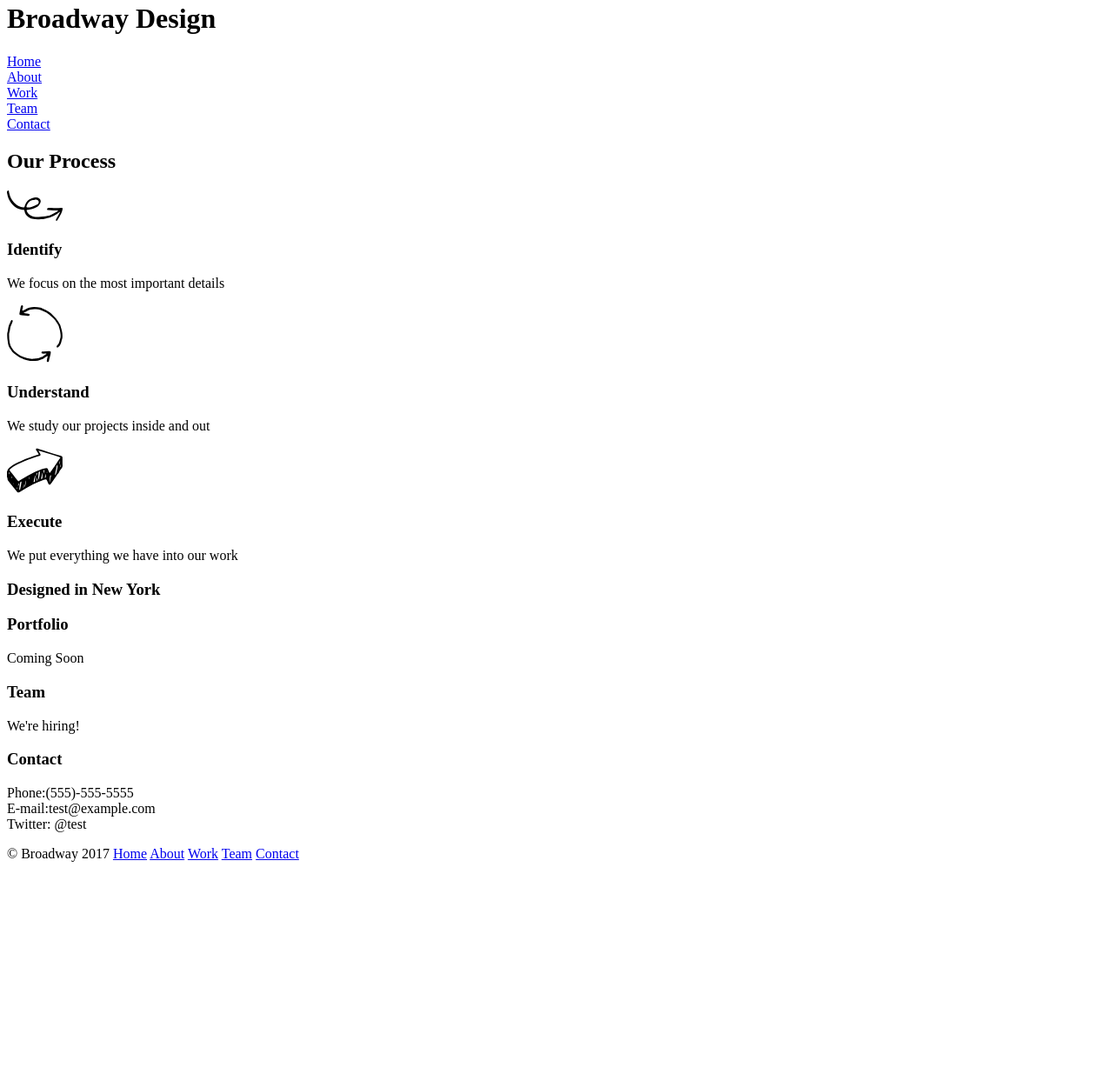
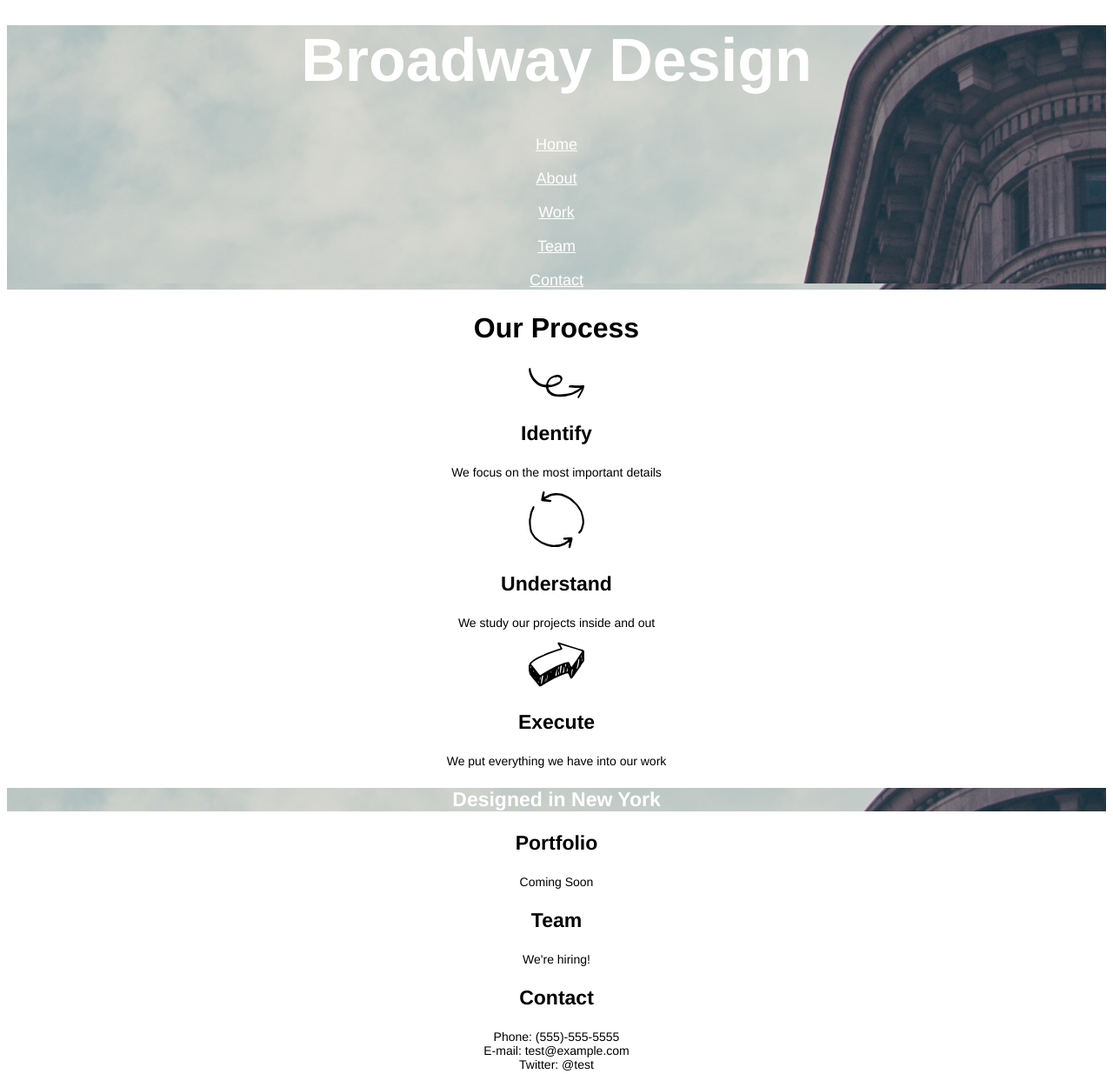
Before and after one commit to karenau/broadway, a plain HTML site: page index.html in a window 1280 px wide. Shown: the part 18-1253 px from the top of the page at 87% size. Before the commit the page ends 1025 px from the top, so only its background shows below. Drawn offline with Linux system fonts and the light colour scheme.

Commit message:
Complete website content and styling.

```diff
--- a/index.html
+++ b/index.html
@@ -2,17 +2,19 @@
 <html>
   <head>
     <title>Broadway Design</title>
-    <link href="resources/css/style.css" type="text/css" rel"stylesheet">
+    <link href="resources/css/style.css" type="text/css" rel="stylesheet">
   </head>
   <body>
-    <h1 id=home>Broadway Design</h1>
-    <nav>
-      <a href="#home">Home</a> <br />
-      <a href="#about">About</a> <br />
-      <a href="#work">Work</a> <br />
-      <a href="#team">Team</a> <br />
+    <div class="header">
+      <h1 id=home>Broadway Design</h1>
+    <nav class="navigation">
+      <a href="#home">Home</a> <br /> <br />
+      <a href="#about">About</a> <br /> <br />
+      <a href="#work">Work</a> <br /> <br />
+      <a href="#team">Team</a> <br /> <br />
       <a href="#contact">Contact</a>
     </nav>
+  </div>
     <h2 id=about>Our Process</h2>
       <img src="resources/identify.svg" />
       <h3>Identify</h3>
@@ -29,9 +31,9 @@
       <h3 id=team>Team</h3>
         <p>We're hiring!</p>
       <h3 id=contact>Contact</h3>
-        <p>Phone:(555)-555-5555 <br /> E-mail:test@example.com <br />
+        <p>Phone: (555)-555-5555 <br /> E-mail: test@example.com <br />
           Twitter: @test </p>
-      <p class=footer>
+      <p class="footer">
         © Broadway 2017
         <a href="#home">Home</a>
         <a href="#about">About</a>
--- a/resources/css/style.css
+++ b/resources/css/style.css
@@ -0,0 +1,50 @@
+/*universal styling*/
+* {
+  text-align: center;
+  font-family: Helvetica, sans-serif;
+}
+/*header*/
+h1,
+h2,
+h3 {
+  font-weight: bold;
+}
+h1 {
+  font-size: 70px;
+  color: white;
+}
+h1,
+.header {
+  background-image:url("../the-flatiron-building.png");
+}
+.navigation a {
+  font-size: 18px;
+  color: white;
+}
+/*headings*/
+h2 {
+  font-size: 32px;
+}
+h3 {
+  font-size: 23px;
+}
+#nyheading {
+  font-size: 23px;
+  color: white;
+  background-image: url("../the-flatiron-building.png");
+}
+/*paragraph*/
+p {
+  font-size: 14px;
+}
+/*footer*/
+.footer {
+  font-size: 11px;
+  text-align: left;
+  color: white;
+  background-color: dimgray;
+}
+.footer a {
+  font-size: 18px;
+  color: white;
+}
```
